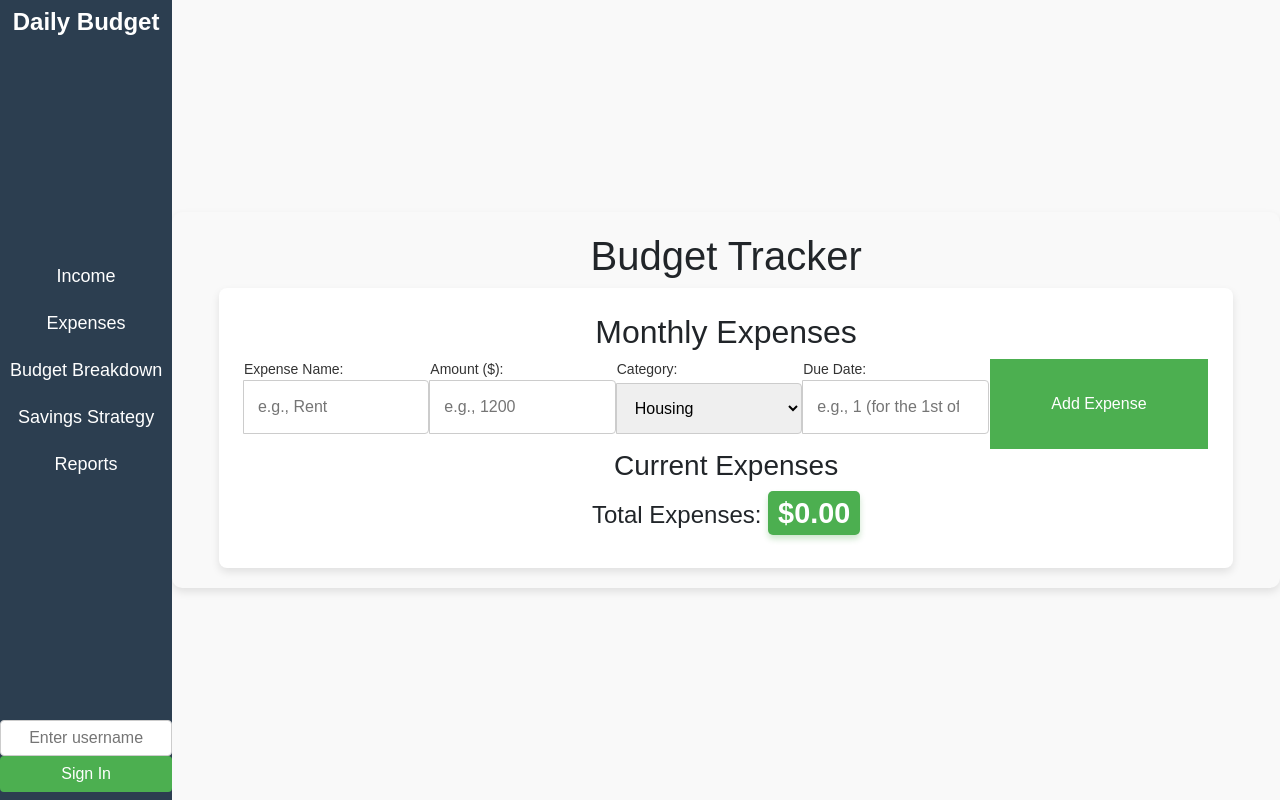
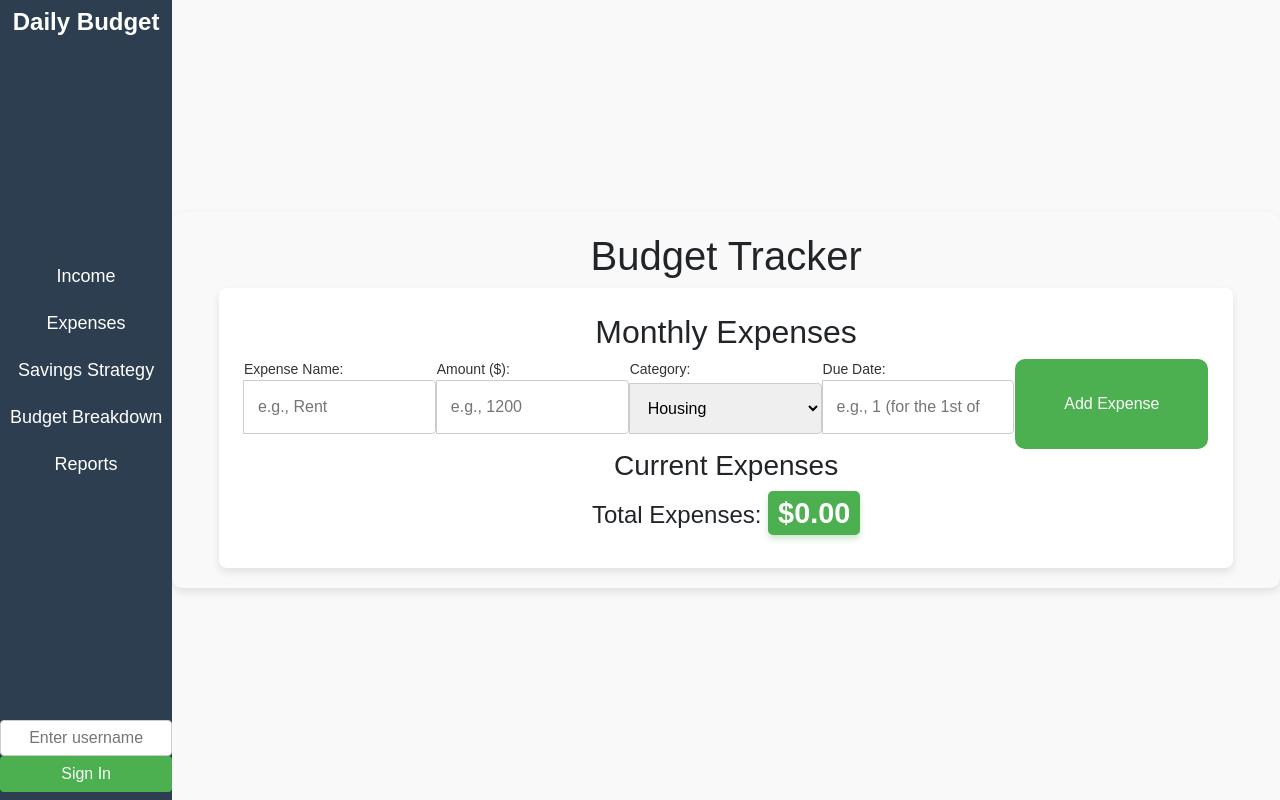
Before and after one commit to boynamedjack47/BudgetApp, a React (Create React App) app: page /expenses in a window 1280 px wide. Built offline with nearby package versions, Linux system fonts and the light colour scheme.

Commit message:
More css updates for appwide consistentcy

```diff
--- a/src/components/FixedExpensesInput.css
+++ b/src/components/FixedExpensesInput.css
@@ -255,3 +255,8 @@ button:hover {
 .money-negative {
   margin-left: 5px;
 }
+
+.expense-button {
+  padding: 0px;
+  border-radius: 10px;
+}
--- a/src/components/FixedExpensesInput.jsx
+++ b/src/components/FixedExpensesInput.jsx
@@ -155,7 +155,7 @@ const FixedExpensesInput = ({ expenses, setExpenses }) => {
             max="31"
           />
         </div>
-        <button onClick={handleAddOrEditExpense}>
+        <button className="expense-button" onClick={handleAddOrEditExpense}>
           {editingId ? "Save Changes" : "Add Expense"}
         </button>
       </div>
--- a/src/components/NavBar.jsx
+++ b/src/components/NavBar.jsx
@@ -35,10 +35,10 @@ const NavBar = () => {
           <Link to="/expenses">Expenses</Link>
         </li>
         <li>
-          <Link to="/">Budget Breakdown</Link>
+          <Link to="/savings">Savings Strategy</Link>
         </li>
         <li>
-          <Link to="/savings">Savings Strategy</Link>
+          <Link to="/">Budget Breakdown</Link>
         </li>
         <li>
           <Link to="/reports">Reports</Link>
```
